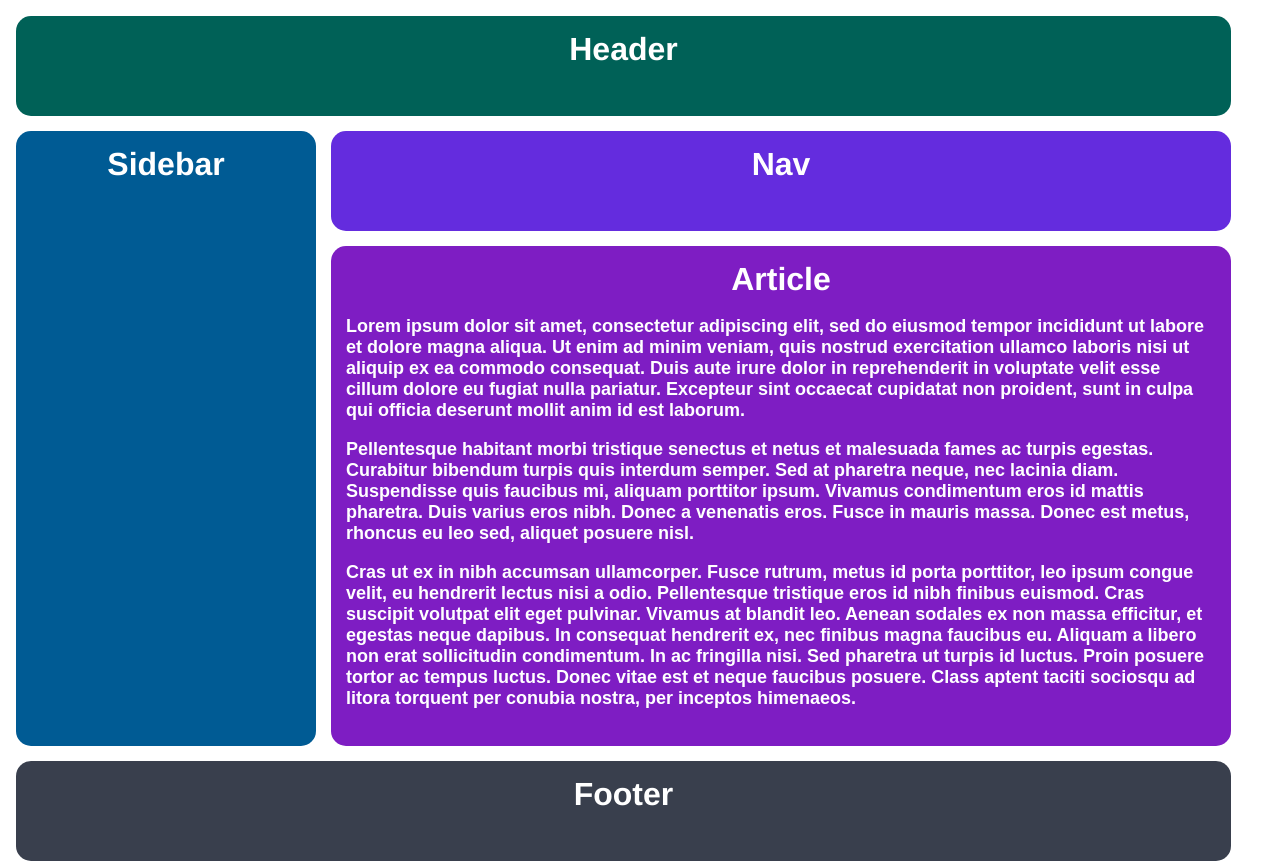
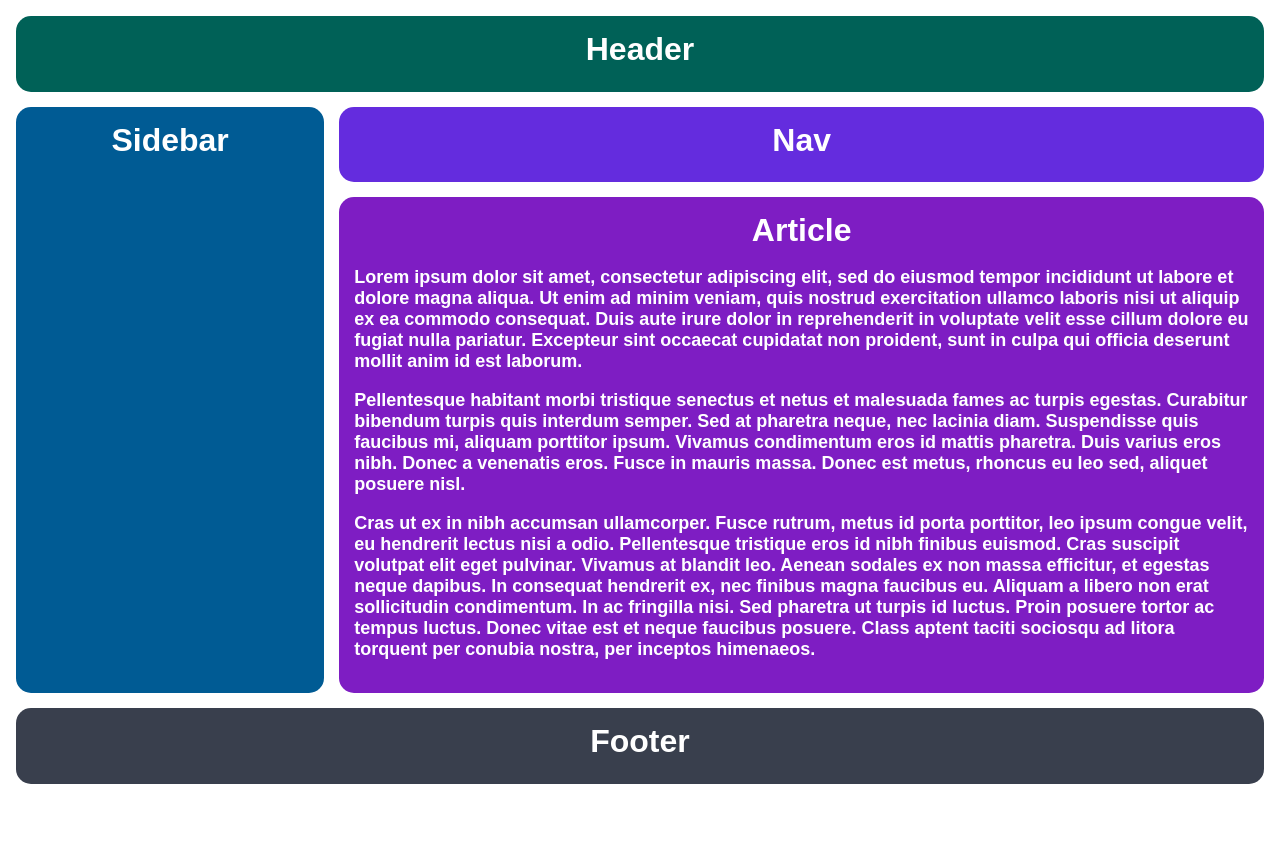
Before and after one commit to maqboolwebdev-stack/The-Holy-Grail, a plain HTML site: page index.html in a window 1280 px wide. After the commit the page ends 800 px from the top, so only its background shows below. Drawn offline with Linux system fonts and the light colour scheme.

Commit message:
Refactor CSS for font and grid layout
Updated font family for body and grid elements. Modified grid layout to use fractional units.

```diff
--- a/style.css
+++ b/style.css
@@ -2,6 +2,7 @@ body,
 html {
   height: 100%;
   margin: 0;
+  font-family: sans-serif;
 }
 
 .grid {
@@ -14,7 +15,6 @@ html {
 .grid div {
   padding: 15px;
   font-size: 32px;
-  font-family: Helvetica;
   font-weight: bold;
   color: white;
   border-radius: 15px;
@@ -42,15 +42,14 @@ html {
 
 .article p {
   font-size: 18px;
-  font-family: sans-serif;
   color: white;
   text-align: left;
 }
 
 .grid {
   display: grid;
-  grid-template-columns: 300px 900px;
-  grid-template-rows: 100px 100px 500px 100px;
+  grid-template-columns: 1fr 3fr;
+  grid-template-rows: 1fr 1fr 5fr 1fr;
   gap: 15px;
 }
 
```
